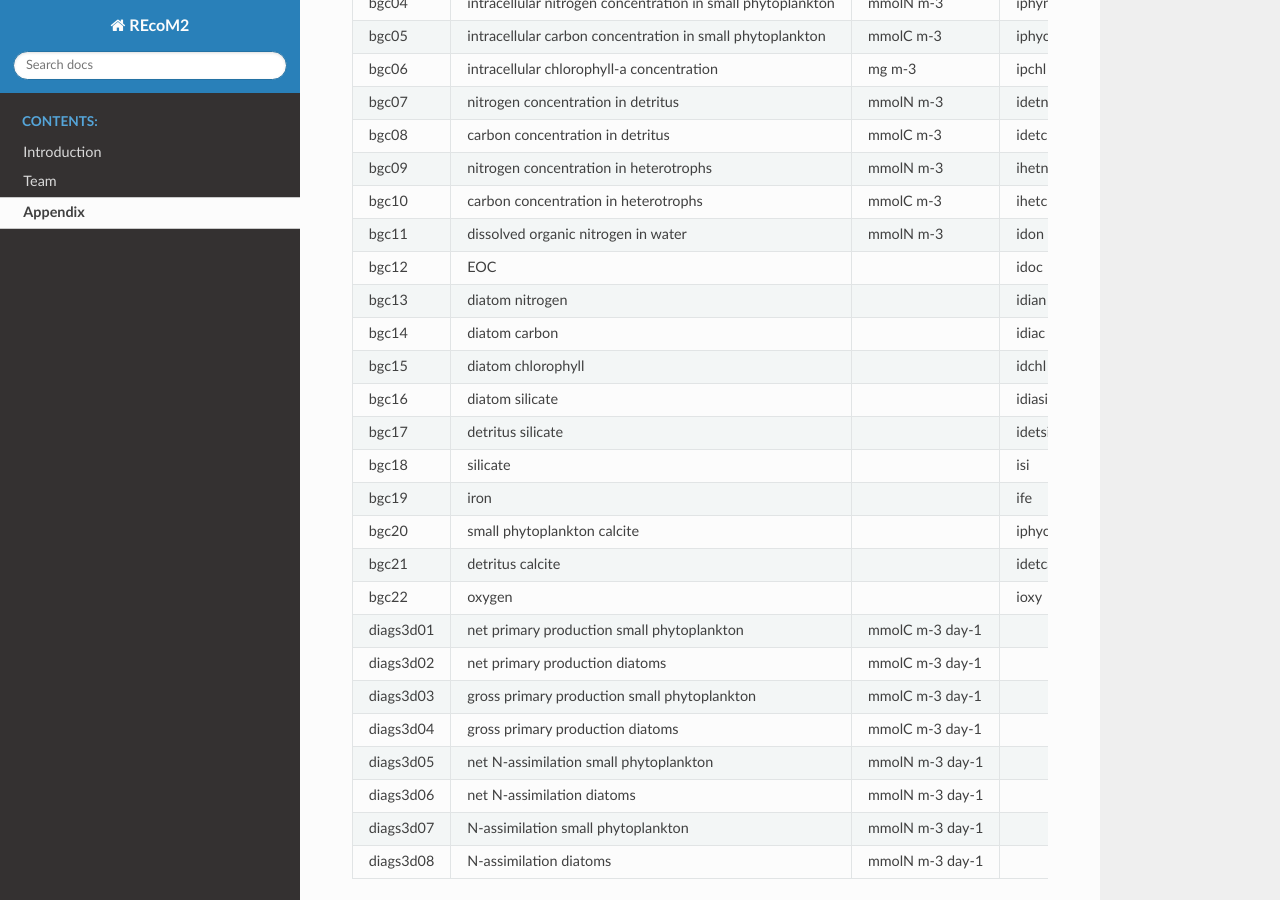
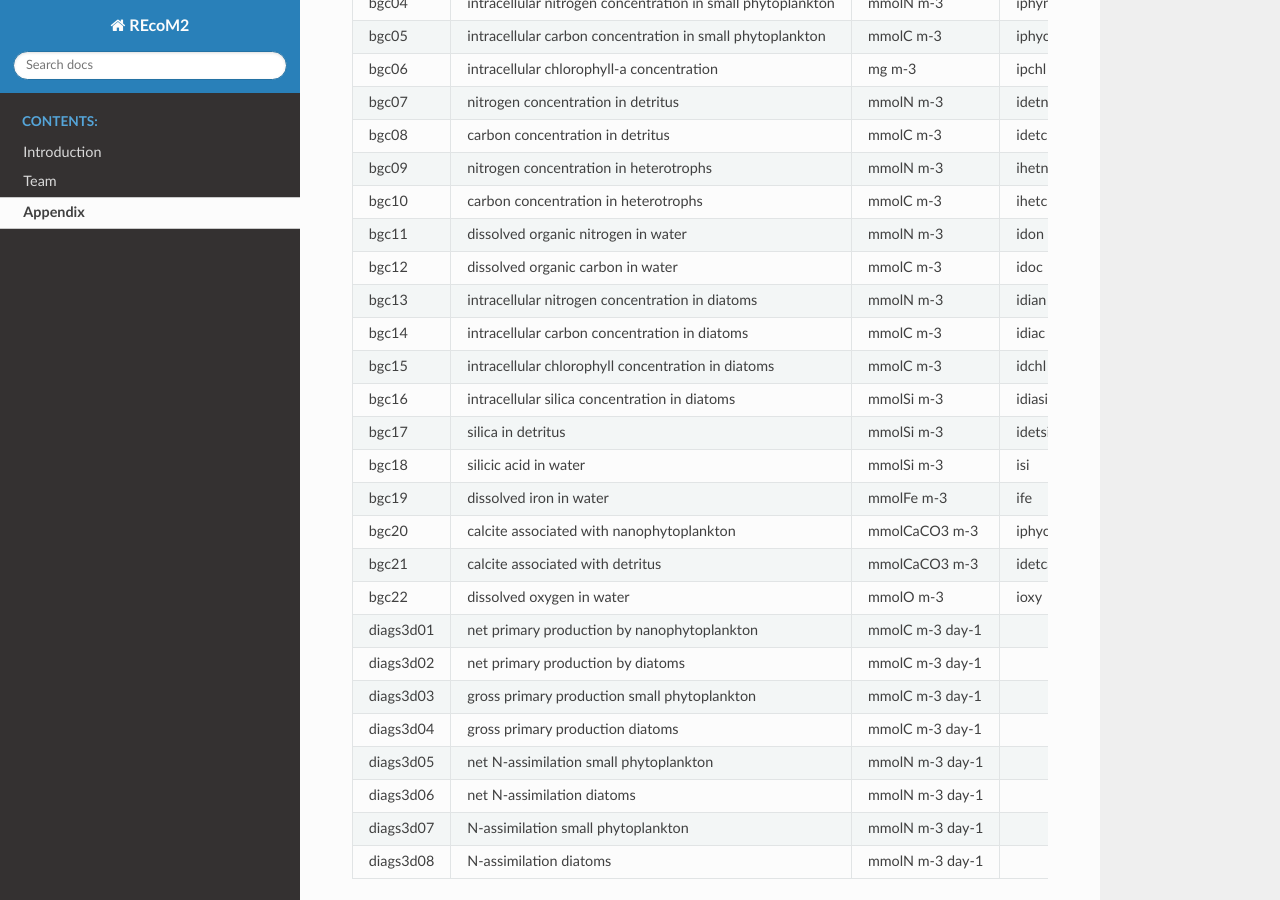
Before and after one commit to ogurses/recom_doc, a Sphinx documentation site: the page built from docs/source/appendix.rst, in a window 1280 px wide and 900 px high, scrolled down 1938 px. Built offline with Sphinx 7.4.7 and the Read the Docs theme 2.0.0, drawn with Linux system fonts in a browser that asks for light colours.

Commit message:
update appendix tab 2

```diff
--- a/docs/source/appendix.rst
+++ b/docs/source/appendix.rst
@@ -170,31 +170,31 @@ Appendix
    +-----------+-------------------------------------------------------------+-----------------+---------+
    | bgc11     | dissolved organic nitrogen in water                         | mmolN m-3       | idon    |
    +-----------+-------------------------------------------------------------+-----------------+---------+
-   | bgc12     | EOC                                                         |                 | idoc    |
+   | bgc12     | dissolved organic carbon in water                           | mmolC m-3       | idoc    |
    +-----------+-------------------------------------------------------------+-----------------+---------+
-   | bgc13     | diatom nitrogen                                             |                 | idian   |
+   | bgc13     | intracellular nitrogen concentration in diatoms             | mmolN m-3       | idian   |
    +-----------+-------------------------------------------------------------+-----------------+---------+
-   | bgc14     | diatom carbon                                               |                 | idiac   |
+   | bgc14     | intracellular carbon concentration in diatoms               | mmolC m-3       | idiac   |
    +-----------+-------------------------------------------------------------+-----------------+---------+
-   | bgc15     | diatom chlorophyll                                          |                 | idchl   |
+   | bgc15     | intracellular chlorophyll concentration in diatoms          | mmolC m-3       | idchl   |
    +-----------+-------------------------------------------------------------+-----------------+---------+
-   | bgc16     | diatom silicate                                             |                 | idiasi  |
+   | bgc16     | intracellular silica concentration in diatoms               | mmolSi m-3      | idiasi  |
    +-----------+-------------------------------------------------------------+-----------------+---------+
-   | bgc17     | detritus silicate                                           |                 | idetsi  |
+   | bgc17     | silica in detritus                                          | mmolSi m-3      | idetsi  |
    +-----------+-------------------------------------------------------------+-----------------+---------+
-   | bgc18     | silicate                                                    |                 | isi     |
+   | bgc18     | silicic acid in water                                       | mmolSi m-3      | isi     |
    +-----------+-------------------------------------------------------------+-----------------+---------+
-   | bgc19     | iron                                                        |                 | ife     |
+   | bgc19     | dissolved iron in water                                     | mmolFe m-3      | ife     |
    +-----------+-------------------------------------------------------------+-----------------+---------+
-   | bgc20     | small phytoplankton calcite                                 |                 | iphycal |
+   | bgc20     | calcite associated with nanophytoplankton                   | mmolCaCO3 m-3   | iphycal |
    +-----------+-------------------------------------------------------------+-----------------+---------+
-   | bgc21     | detritus calcite                                            |                 | idetcal |
+   | bgc21     | calcite associated with detritus                            | mmolCaCO3 m-3   | idetcal |
    +-----------+-------------------------------------------------------------+-----------------+---------+
-   | bgc22     | oxygen                                                      |                 | ioxy    |
+   | bgc22     | dissolved oxygen in water                                   | mmolO m-3       | ioxy    |
    +-----------+-------------------------------------------------------------+-----------------+---------+
-   | diags3d01 | net primary production small phytoplankton                  | mmolC m-3 day-1 |         |
+   | diags3d01 | net primary production by nanophytoplankton                 | mmolC m-3 day-1 |         |
    +-----------+-------------------------------------------------------------+-----------------+---------+
-   | diags3d02 | net primary production diatoms                              | mmolC m-3 day-1 |         |
+   | diags3d02 | net primary production by diatoms                           | mmolC m-3 day-1 |         |
    +-----------+-------------------------------------------------------------+-----------------+---------+
    | diags3d03 | gross primary production small phytoplankton                | mmolC m-3 day-1 |         |
    +-----------+-------------------------------------------------------------+-----------------+---------+
```
